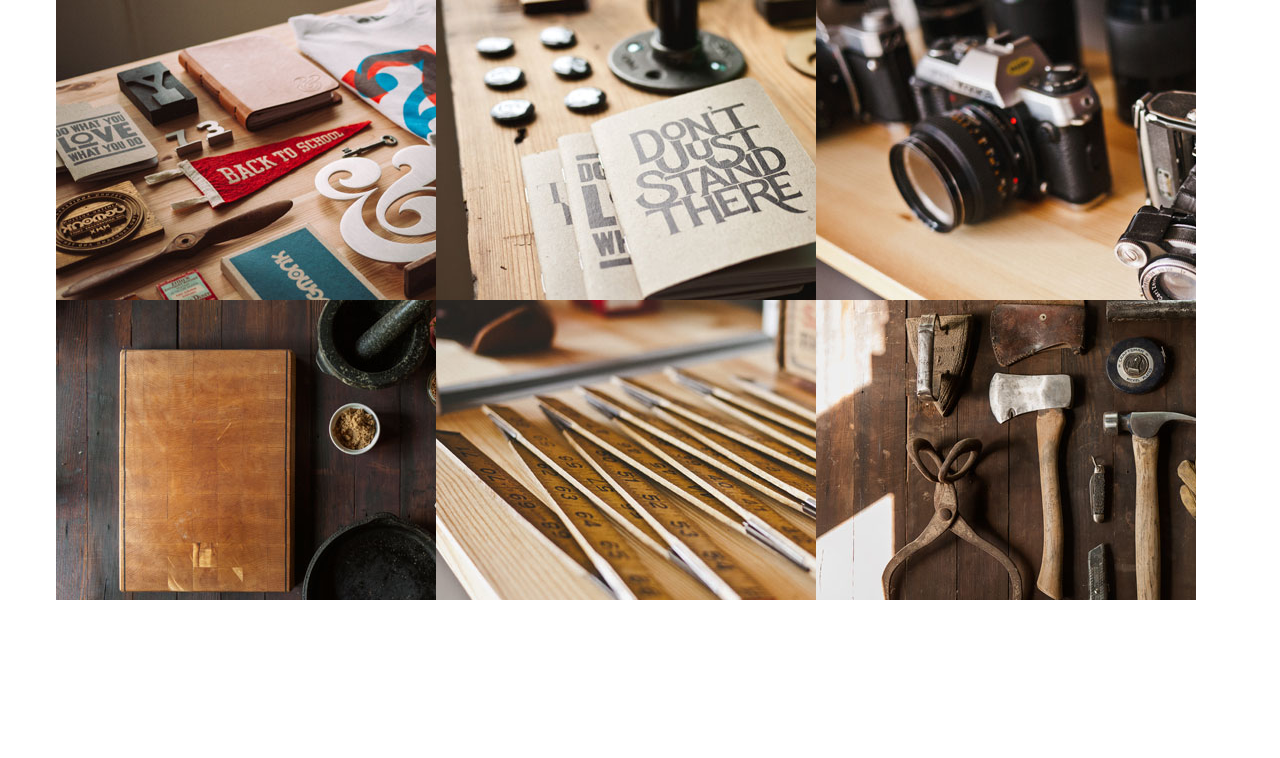
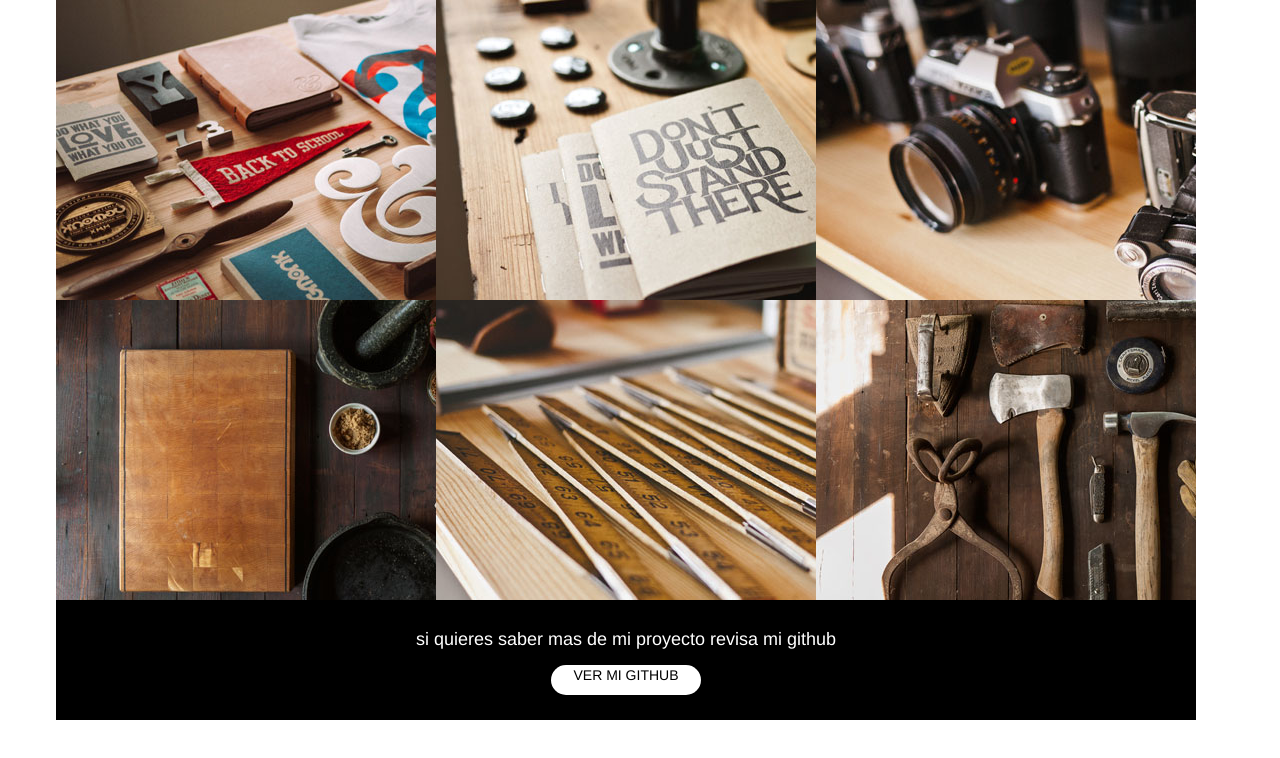
Before and after one commit to ConniStein/Portfolio, a plain HTML site: page index.html in a window 1280 px wide. Drawn offline with Linux system fonts and the light colour scheme; files that its build step writes are made by us from their sources.

Commit message:
insertado de imagenes y boton github

```diff
--- a/css/creative.css
+++ b/css/creative.css
@@ -1,3 +1,4 @@
+/* inicio de clases en git*/
 div #foto{
 	background-image: url(../img/portfolio/1.jpg);
 	height: 300px;
@@ -17,7 +18,7 @@ div#foto:hover div.leter{
 	opacity: 0.4;
 	text-align: center;
 	color: white;
-	padding-top: 100px;
+	padding-top: 110px;
 }
 div #foto-1{
 	background-image: url(../img/portfolio/2.jpg);
@@ -69,3 +70,22 @@ div #foto-5{
 div#foto-5:hover div.leter{
 	visibility: visible;
 }
+#negro{
+	background-color: black;
+	color:white;
+	text-align: center;
+	height: 130px;
+	margin-top: -10px;
+	padding-top: 30px;
+}
+.cuadro-git{
+	background-color: white;
+	border-radius: 20px;
+	height: 30px;
+	width: 150px;
+	text-align: center;
+	margin:0 auto;
+	color:black;
+	margin-top: 15px;
+}
+/* clases de github termino */
--- a/index.html
+++ b/index.html
@@ -32,6 +32,14 @@
 </head>
 
 <body>
+
+
+
+
+
+
+
+
 
 
 
@@ -77,8 +85,27 @@
                 </div>
             </div>
         </div>
+        <div class="row">
+        	<div class="col-12"id="negro">
+        		<h4>si quieres saber mas de mi proyecto revisa mi github</h4>
+                <div class="cuadro-git">
+                    VER MI GITHUB
+                </div>
+        	</div>
+        </div>
     </div>
     <!--termino de hover y imagenes-->
+
+
+
+
+
+
+
+
+
+
+
 
 
 
```
Also changed, not shown: 2 other files.
